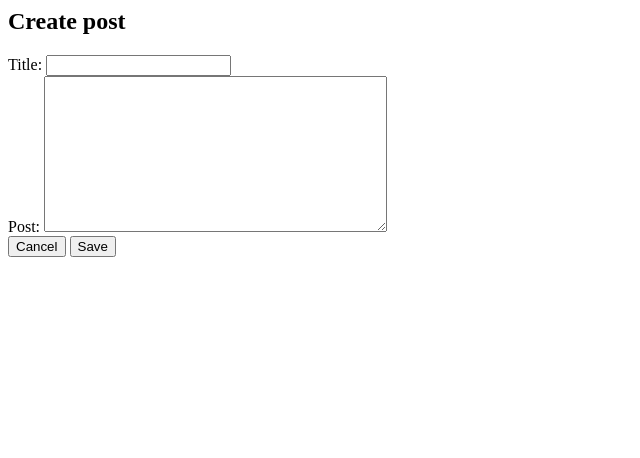
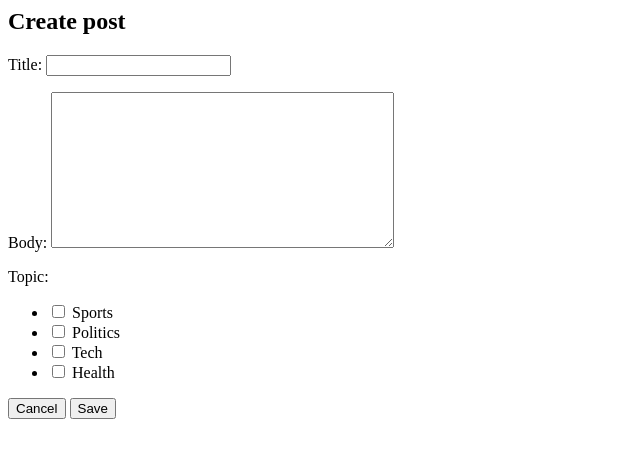
Before and after one commit to jkopra01/ccCoursework, a Django app: template src/piazza/templates/createpost.html in a window 1280 px wide. Shown: the top 458 px of the page, without its empty margins (0-640 px from the left). Run offline with Django 3.2, Linux system fonts and the light colour scheme; the template is opened without the code that fills it: values that come from a table or form of the project are taken from there, others are empty; tables that the repository leaves empty hold one stand-in row (values such as "Sample post").

Commit message:
work on topic

```diff
--- a/src/piazza/forms.py
+++ b/src/piazza/forms.py
@@ -1,8 +1,21 @@
 from django import forms
-from .models import Post
+from .models import Post,Topic
+
+""" class TopicForm(forms.ModelForm):
+    class Meta:
+        model = Topic
+        fields = ['name']
+         """
 
 class CreatePost(forms.ModelForm):
+    topics = forms.MultipleChoiceField(label="Topic", widget=forms.CheckboxSelectMultiple, choices=Topic.OPTIONS)
     class Meta:
         model = Post
-        exclude = ('user','timestamp','status','likes','dislikes','extimestamp')
-        fields = ('title', 'body')
+        #exclude = ('user','timestamp','status','likes','dislikes','extimestamp','poster')
+        fields = ('title', 'body','topics',)
+
+
+"""     def __init__(self, *args, **kwargs):
+        super(CreatePost, self).__init__(*args, **kwargs)
+        self.fields['topics'].widgets = forms.widgets.CheckboxSelectMultiple()
+        self.fields['topics'].queryset = Topic.objects.all() """
--- a/src/piazza/models.py
+++ b/src/piazza/models.py
@@ -1,13 +1,39 @@
 from django.db import models
 from django.conf import settings
+from datetime import datetime, timedelta
+from django.utils import timezone
+
+
+OPTIONS = (
+        ("Sports", "Sports"),
+        ("Politics", "Politics"),
+        ("Tech", "Tech"),
+        ("Health", "Health"),
+        )
+
+#Gets the default expiry date of one day
+def getDefaultExDate():
+  return timezone.now() + timedelta(days=1)
+
+class Topic(models.Model):
+    OPTIONS = (
+        ("Sports", "Sports"),
+        ("Politics", "Politics"),
+        ("Tech", "Tech"),
+        ("Health", "Health"),
+        )
+    name = models.CharField(max_length=30)
+    def __str__(self):
+        return self.name
 
 class Post(models.Model):
     id = models.AutoField(primary_key=True)
     poster = models.CharField(max_length=60)
     title = models.CharField(max_length=60)
+    topics = models.ManyToManyField(Topic)
     body = models.TextField()
-    timestamp = models.DateTimeField(null=True, blank=True)
-    extimestamp = models.DateTimeField(null=True, blank=True)
+    timestamp = models.DateTimeField(auto_now_add=True)
+    extimestamp = models.DateTimeField(default=getDefaultExDate())
     status = models.BooleanField(default=True)
     likes = models.PositiveIntegerField(default=0)
     dislikes = models.PositiveIntegerField(default=0)
--- a/src/piazza/templates/createpost.html
+++ b/src/piazza/templates/createpost.html
@@ -2,12 +2,7 @@
     <h2>Create post</h2>
     <form method="post">
       {% csrf_token %}
-      <th><label for="title">Title:</label></th>
-      {{form.title}}
-      <br>
-      <th><label for="body">Post:</label></th>
-      {{form.body}}
-      <br>
+      {{ form.as_p }}
       <a href="/"><button type="button">Cancel</button></a>
       <input type="submit" value="Save"/>
     </form>
--- a/src/piazza/templates/index.html
+++ b/src/piazza/templates/index.html
@@ -18,9 +18,10 @@ Hello and Welcome to the Piazza!
     <ul>
       {% for post in latest_post_list %}
       <div class= "individualPost" style="border: thin solid black">
-      <div class="topPart"><p>ID:{{post.id}} by {{ post.poster }} at {{ post.timestamp }}<p></div>
+      <div class="topPart"><p>ID:{{post.id}}  Category: {{post.topics}} by {{ post.poster }} at {{ post.timestamp }}<p></div>
       <section><div class="postTitle">{{ post.title }}</div>
         <p>{{post.body}}</p>
+        {% for topic in post.topics.all %} <br/>{{topic.name}}<br/>{% endfor %}
         <div class="lowerPart"><p>Likes:{{post.likes}}  Dislikes:{{post.dislikes}}  Status:{{post.status}}  Expire time:{{ post.extimestamp }}<p></div>
         </section>
     </div>
```
Also changed, not shown: src/piazza/views.py (+36 -10 lines), src/db.sqlite3, src/piazza/migrations/0001_initial.py, src/piazza/migrations/0002_auto_20210330_1359.py (deleted), src/piazza/migrations/0003_auto_20210330_2351.py (deleted), src/piazza/migrations/0004_auto_20210330_2352.py (deleted).
